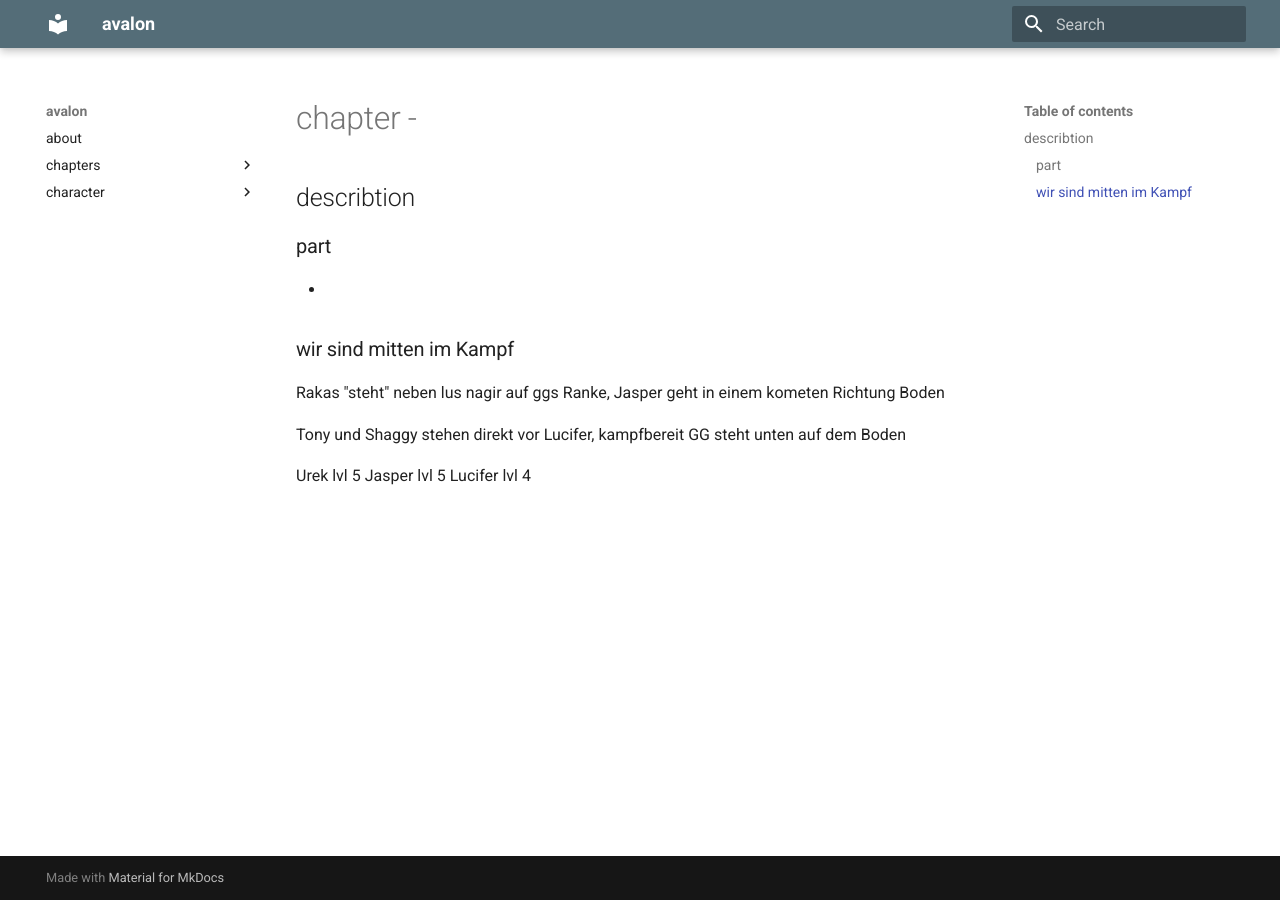
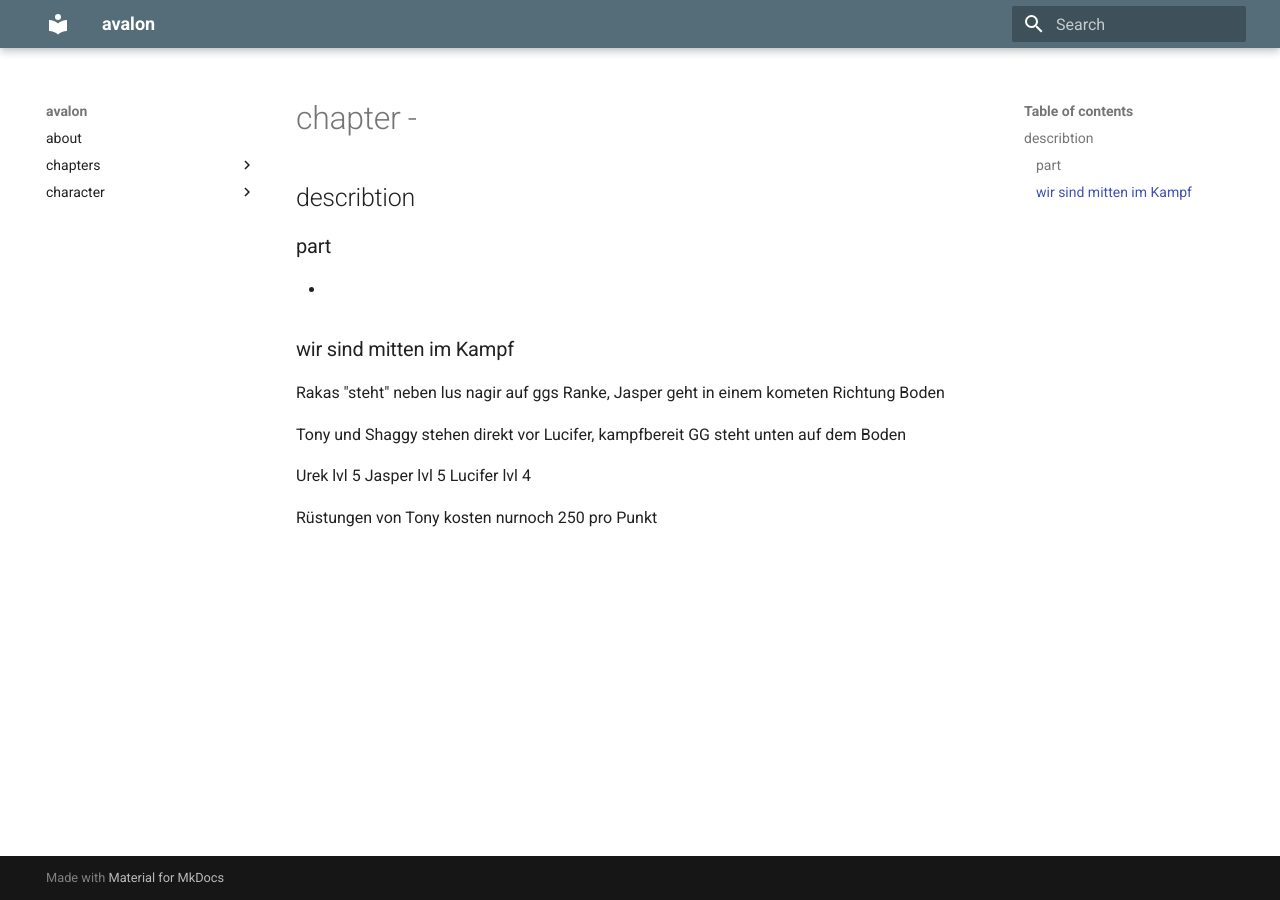
Before and after one commit to mkdocs-pnp/avalon, an MkDocs documentation site: the page built from docs/chapter/chapter12.md, in a window 1280 px wide. Built offline with MkDocs 1.6.1 and Material for MkDocs 9.7.7, drawn with Linux system fonts in a browser that asks for light colours.

Commit message:
Update chapter12.md

```diff
--- a/docs/chapter/chapter12.md
+++ b/docs/chapter/chapter12.md
@@ -17,3 +17,5 @@ Jasper lvl 5
 Lucifer lvl 4
 
 <changes_in_game_system>
+
+Rüstungen von Tony kosten nurnoch 250 pro Punkt
```
